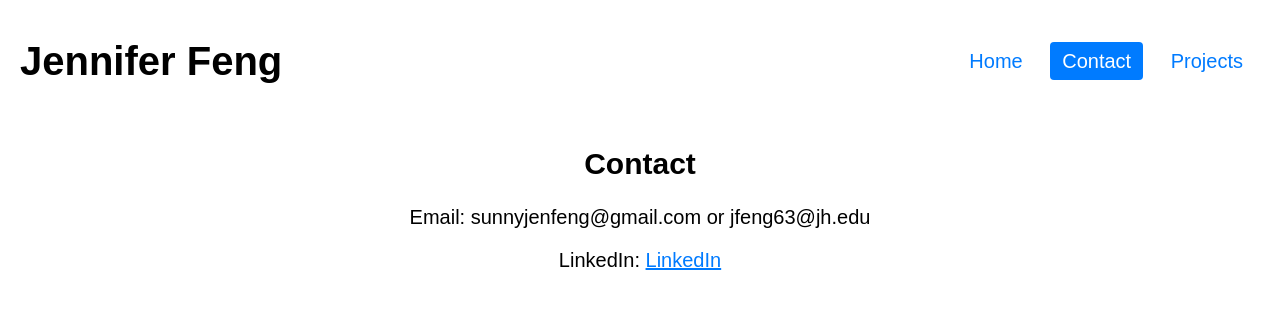
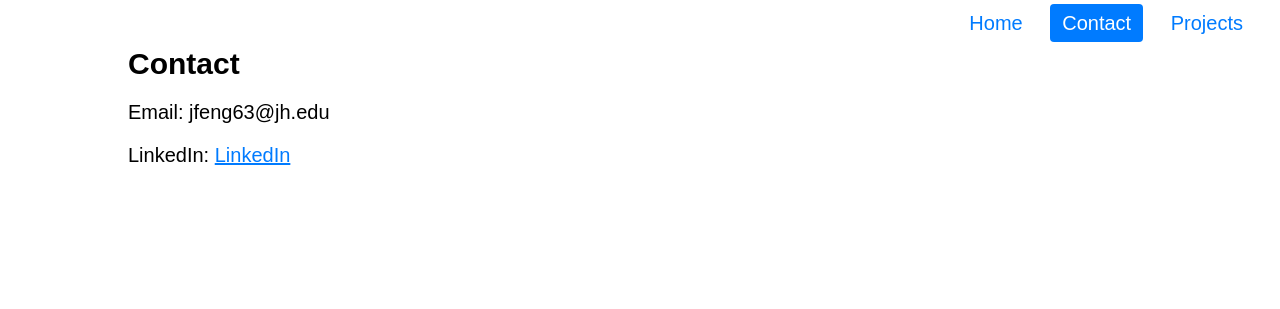
Before and after one commit to sunnyjenfeng/jhu_software_concepts, a Flask app: page /contact in a window 1280 px wide. Shown: the top 309 px of the page. Run offline with Flask 3, Linux system fonts and the light colour scheme.

Commit message:
final version

```diff
--- a/Module_1/pages.py
+++ b/Module_1/pages.py
@@ -2,11 +2,14 @@
 
 from flask import Blueprint, render_template
 
+# create an instance of it named bp.
+# The first argument, "pages", is the name of my blueprint.
 bp = Blueprint("pages", __name__)
 
 @bp.route("/")
 def home():
     return render_template("pages/home.html")
+
 
 @bp.route("/contact")
 def contact():
--- a/Module_1/run.py
+++ b/Module_1/run.py
@@ -2,4 +2,4 @@ from __init__ import create_app
 
 if __name__ == "__main__":
     app = create_app()
-    app.run(host="0.0.0.0", port=8000, debug=True)
+    app.run(host="0.0.0.0", port=8080, debug=True)
--- a/Module_1/static/styles.css
+++ b/Module_1/static/styles.css
@@ -28,10 +28,11 @@ nav ul li {
   margin: 0 5px;
 }
 
-/* Header layout: site title left, navigation right */
+/* Header layout:navigation right */
+
 .site-header {
   display: flex;
-  justify-content: space-between;
+  justify-content: flex-end;
   align-items: center;
   padding: 12px 20px;
   background-color: #ffffff;
@@ -63,6 +64,21 @@ main {
   margin: 0 auto;
 }
 
+.home-title {
+  text-align: left;
+  width: 80%;
+  margin: 0 auto;
+}
+
+/* .home-subtitle {
+  text-align: left;
+  width: 80%;
+  margin: 12px auto 12px auto;
+  font-size: 22px;
+  font-weight: bold;
+  color: #555555;
+} */
+
 .home-layout {
   display: flex;
   align-items: center;
@@ -75,7 +91,23 @@ main {
   text-align: left;
 }
 
-.home-image {
+/* new style */
+.home-subtitle {
+  text-align: left;
+  width: 80%;
+  margin: 12px auto 4px auto;
+  font-size: 22px;
+  font-weight: bold;
+  color: #555555;
+}
+
+.home-text p:first-child {
+  margin-top: 0;
+}
+
+/* end*/
+
+/* .home-image {
   flex: 1;
   text-align: right;
 }
@@ -85,14 +117,36 @@ main {
   max-width: 100%;
   height: auto;
   border-radius: 8px;
+} */
+
+/* new style */
+.home-image {
+  flex: 1;
+  display: flex;
+  flex-direction: column;
+  align-items: flex-end;
+  gap: 12px;
 }
 
-.home-title {
-  text-align: left;
-  width: 80%;
-  margin: 0 auto;
+.profile-photo {
+  width: 470px;
+  max-width: 100%;
+  height: auto;
+  border-radius: 8px;
 }
+
 
 .projects-text {
   text-align: left;
 }
+
+.contact-content,
+.projects-content {
+  text-align: left;
+}
+
+.page-title {
+  text-align: left;
+  width: 80%;
+  margin: 0 auto 12px auto;
+}
--- a/Module_1/templates/base.html
+++ b/Module_1/templates/base.html
@@ -6,7 +6,6 @@
 </head>
 <body>
 <header class="site-header">
-  <h1>Jennifer Feng</h1>
   {% include("_navigation.html") %}
 </header>
 <section>
--- a/Module_1/templates/pages/contact.html
+++ b/Module_1/templates/pages/contact.html
@@ -1,10 +1,14 @@
 {% extends 'base.html' %}
 
+
+
 {% block header %}
-  <h2>{% block title %}Contact{% endblock title %}</h2>
+  <h2 class="page-title">{% block title %}Contact{% endblock title %}</h2>
 {% endblock header %}
 
 {% block content %}
-  <p>Email: sunnyjenfeng@gmail.com or jfeng63@jh.edu</p>
-  <p>LinkedIn: <a href="www.linkedin.com/in/jennifer-qian-feng-649766b4" target="_blank">LinkedIn</a></p>
+  <div class="contact-content">
+    <p>Email: jfeng63@jh.edu</p>
+    <p>LinkedIn: <a href="www.linkedin.com/in/jennifer-qian-feng-649766b4" target="_blank">LinkedIn</a></p>
+  </div>
 {% endblock content %}
--- a/Module_1/templates/pages/home.html
+++ b/Module_1/templates/pages/home.html
@@ -2,12 +2,14 @@
 
 {% block header %}
   <h2 class="home-title">{% block title %}Jennifer Feng{% endblock title %}</h2>
+  <h3 class="home-subtitle">Senior Data Scientist</h3>
 {% endblock header %}
+
 
 {% block content %}
   <div class="home-layout">
     <div class="home-text">
-      <p>I currently work full time as a Senior Data Scientist in a bank. I am taking this course as a pre-requisite to
+      <p>I currently work full time as a Senior Data Scientist in a bank. After practicing Machine Learning for more than 10 years, I think it is time for me to learn AI. I am taking this course as a pre-requisite to
         the MS AI program. I am very excited to take this class since I have been wanted to learn how software works
          for a long time!
       </p>
```
Also changed, not shown: Module_1/requirements.txt (added, +8 -0 lines), Module_1/templates/pages/projects.html (+6 -5 lines), 4 other files.
